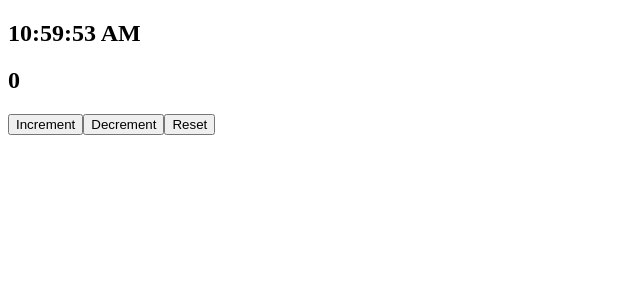
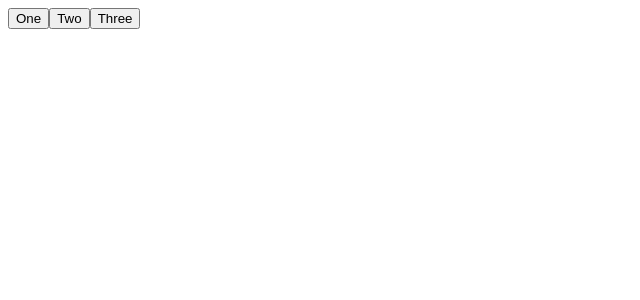
Before and after one commit to DavideNicolosi7/Esercizi-Develhope, a React (Vite) app: page / in a window 1280 px wide. Shown: the top 300 px of the page, without its empty margins (0-640 px from the left). Built offline with nearby package versions, Linux system fonts and the light colour scheme.

Commit message:
Aggiunta cartella GestoreEventi

```diff
--- a/src/App.tsx
+++ b/src/App.tsx
@@ -1,9 +1,9 @@
-import Counter from "./useEffect/Counter";
+import MultiButton from "./GestioneEventi/MultiButton";
 
 export function App() {
   return (
     <div>
-      <Counter />
+      <MultiButton />
     </div>
   );
 }
--- /dev/null
+++ b/src/GestioneEventi/MultiButton.tsx
@@ -0,0 +1,22 @@
+import { BaseSyntheticEvent } from "react";
+
+export function MultiButton() {
+  function handleClickButton(event: BaseSyntheticEvent) {
+    console.log(event.target.name);
+  }
+  return (
+    <div>
+      <button name="one" onClick={handleClickButton}>
+        One
+      </button>
+      <button name="two" onClick={handleClickButton}>
+        Two
+      </button>
+      <button name="three" onClick={handleClickButton}>
+        Three
+      </button>
+    </div>
+  );
+}
+
+export default MultiButton;
```
Also changed, not shown: src/GestioneEventi/MouseClicker.tsx (added, +47 -0 lines).
